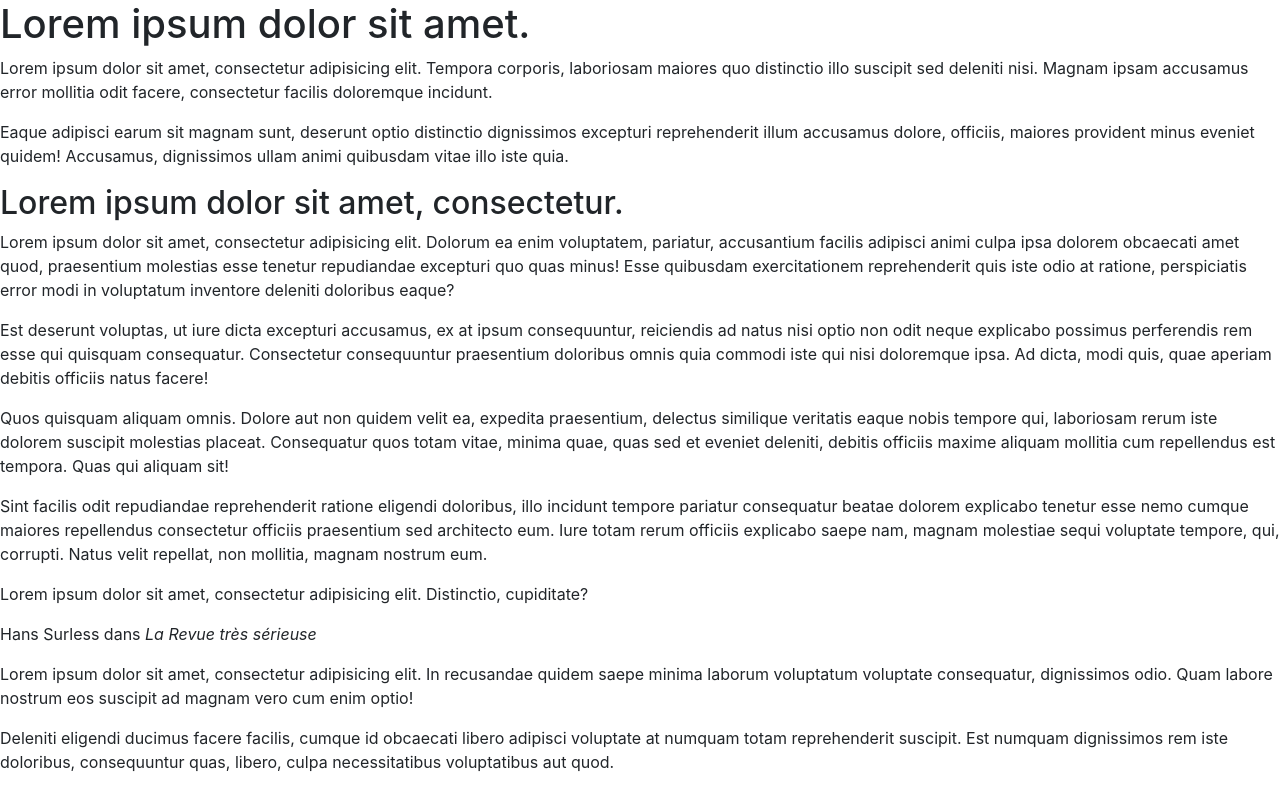
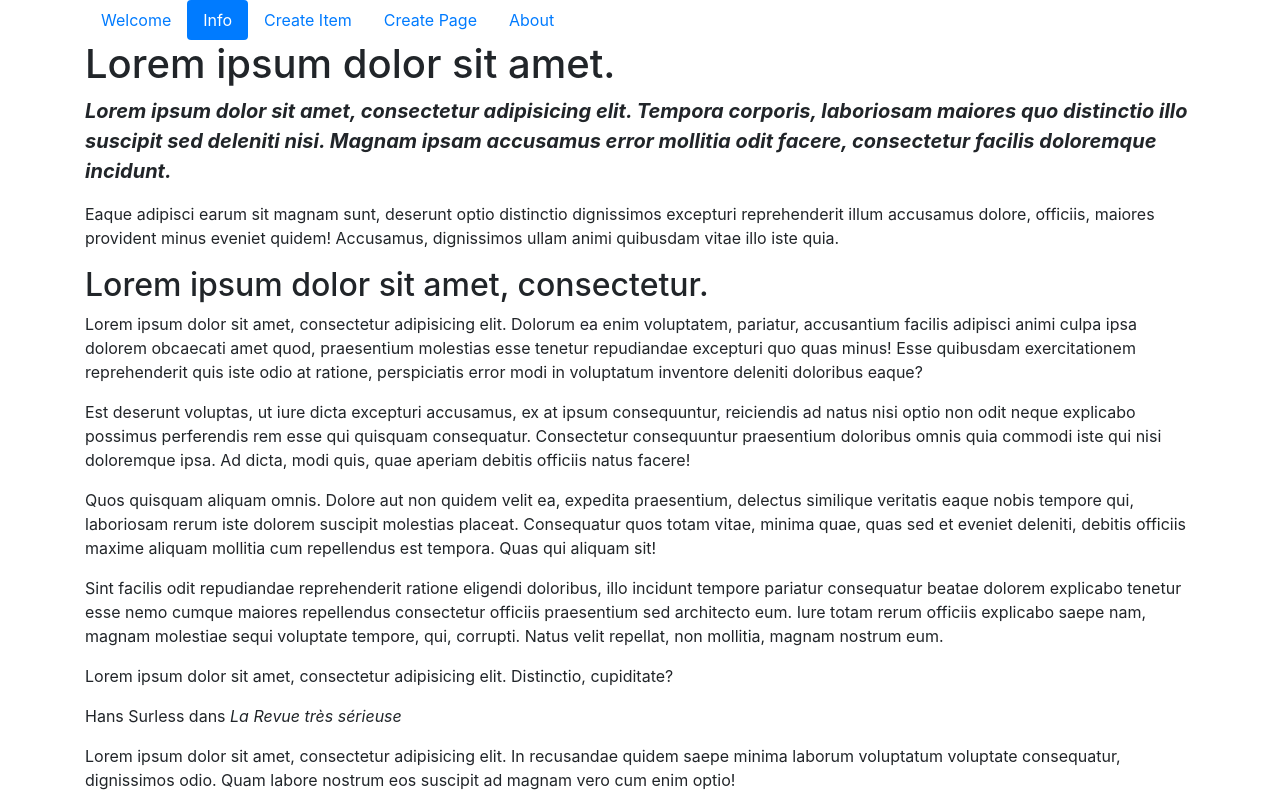
Before and after one commit to edwardtanguay/dpodreactold2, a React (Create React App) app: page / in a window 1280 px wide. Shown: the top 793 px of the page. Built offline with nearby package versions, Linux system fonts and the light colour scheme.

Commit message:
bootstrap nav

```diff
--- a/src/App.js
+++ b/src/App.js
@@ -5,9 +5,18 @@ import { FaListAlt } from 'react-icons/fa';
 
 function App() {
 	return (
+		<div className="container">
+			<ul class="nav nav-pills">
+				<li className="nav-item"><a href="#" className="nav-link">Welcome</a></li>
+				<li className="nav-item"><a href="#" className="nav-link active">Info</a></li>
+				<li className="nav-item"><a href="#" className="nav-link">Create Item</a></li>
+				<li className="nav-item"><a href="#" className="nav-link">Create Page</a></li>
+				<li className="nav-item"><a href="#" className="nav-link">About</a></li>
+			</ul>
+
 			<article>
 				<h1>Lorem ipsum dolor sit amet.</h1>
-			<p>Lorem ipsum dolor sit amet, consectetur adipisicing elit. Tempora corporis, laboriosam maiores quo distinctio illo suscipit sed deleniti nisi. Magnam ipsam accusamus error mollitia odit facere, consectetur facilis doloremque incidunt.</p>
+				<p class="lead font-weight-bold font-italic">Lorem ipsum dolor sit amet, consectetur adipisicing elit. Tempora corporis, laboriosam maiores quo distinctio illo suscipit sed deleniti nisi. Magnam ipsam accusamus error mollitia odit facere, consectetur facilis doloremque incidunt.</p>
 				<p>Eaque adipisci earum sit magnam sunt, deserunt optio distinctio dignissimos excepturi reprehenderit illum accusamus dolore, officiis, maiores provident minus eveniet quidem! Accusamus, dignissimos ullam animi quibusdam vitae illo iste quia.</p>
 				<h2>Lorem ipsum dolor sit amet, consectetur.</h2>
 				<p>Lorem ipsum dolor sit amet, consectetur adipisicing elit. Dolorum ea enim voluptatem, pariatur, accusantium facilis adipisci animi culpa ipsa dolorem obcaecati amet quod, praesentium molestias esse tenetur repudiandae excepturi quo quas minus! Esse quibusdam exercitationem reprehenderit quis iste odio at ratione, perspiciatis error modi in voluptatum inventore deleniti doloribus eaque?</p>
@@ -62,6 +71,7 @@ function App() {
 					</tr>
 				</table>
 			</article>
+		</div>
 	);
 }
 
```
Lines whose indentation alone changed are shown as unchanged.
